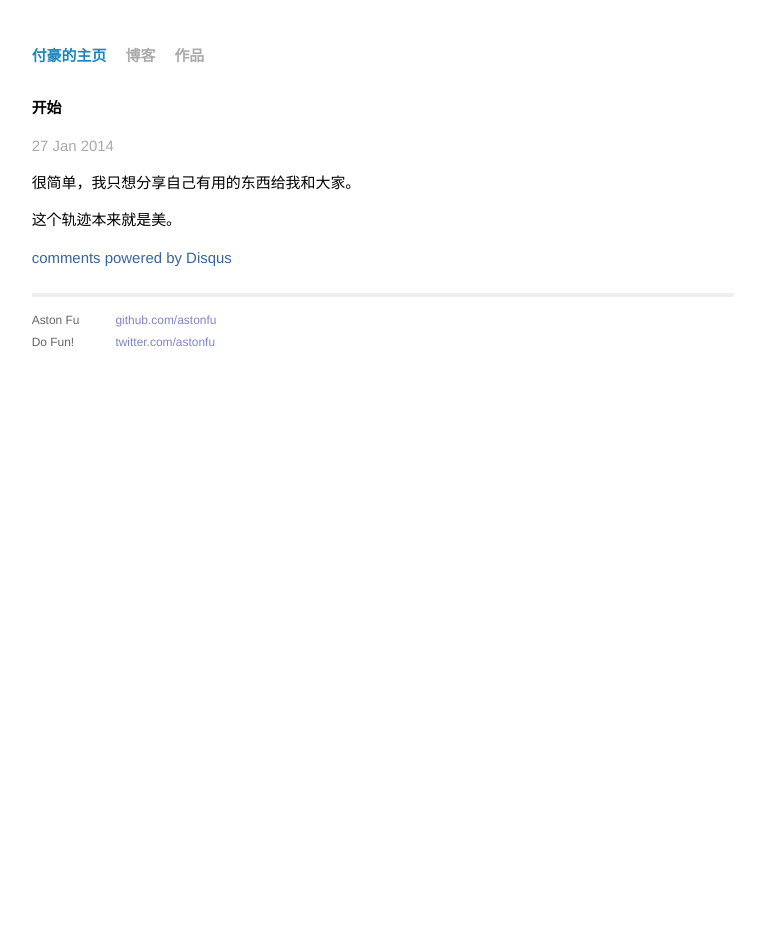
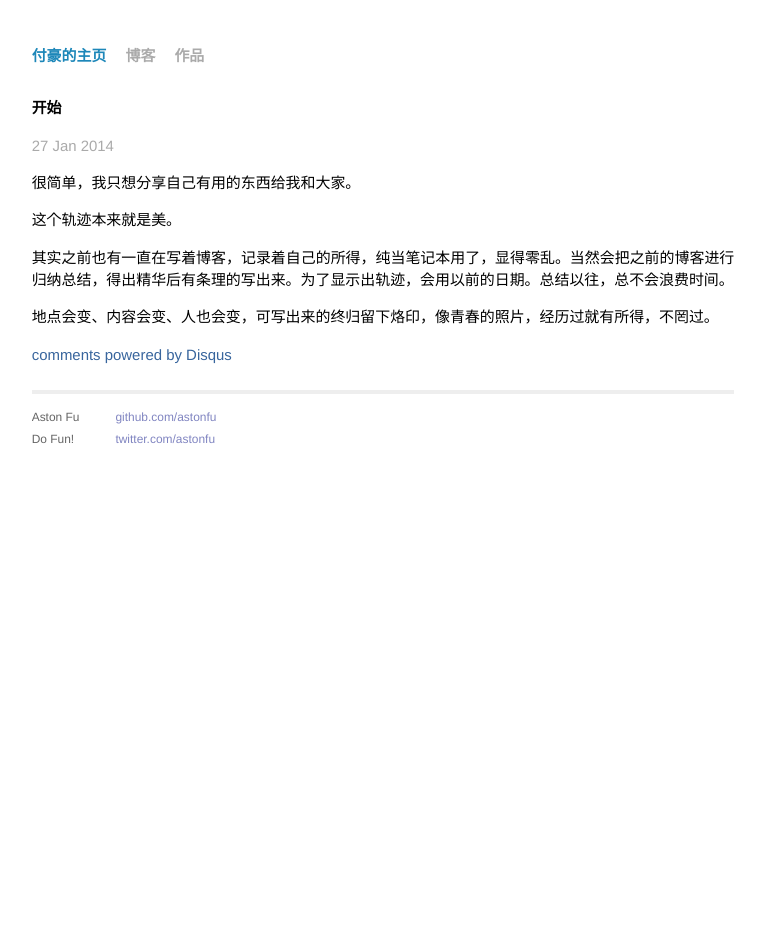
Before and after one commit to hulkfu/hulkfoo.github.io, a Jekyll site: the page built from _posts/2014-01-27-start.md, in a window 1280 px wide. Shown: the whole page, without its empty margins (257-1022 px from the left). Built offline with Jekyll 4.4.1, drawn with Linux system fonts in a browser that asks for light colours; Markdown is read by kramdown in place of the engine named in the settings; comment, search, counter and statistics services are not loaded.

Commit message:
update start.

```diff
--- a/_posts/2014-01-27-start.md
+++ b/_posts/2014-01-27-start.md
@@ -6,3 +6,7 @@ title: 开始
 很简单，我只想分享自己有用的东西给我和大家。
 
 这个轨迹本来就是美。
+
+其实之前也有一直在写着博客，记录着自己的所得，纯当笔记本用了，显得零乱。当然会把之前的博客进行归纳总结，得出精华后有条理的写出来。为了显示出轨迹，会用以前的日期。总结以往，总不会浪费时间。
+
+地点会变、内容会变、人也会变，可写出来的终归留下烙印，像青春的照片，经历过就有所得，不罔过。
```
